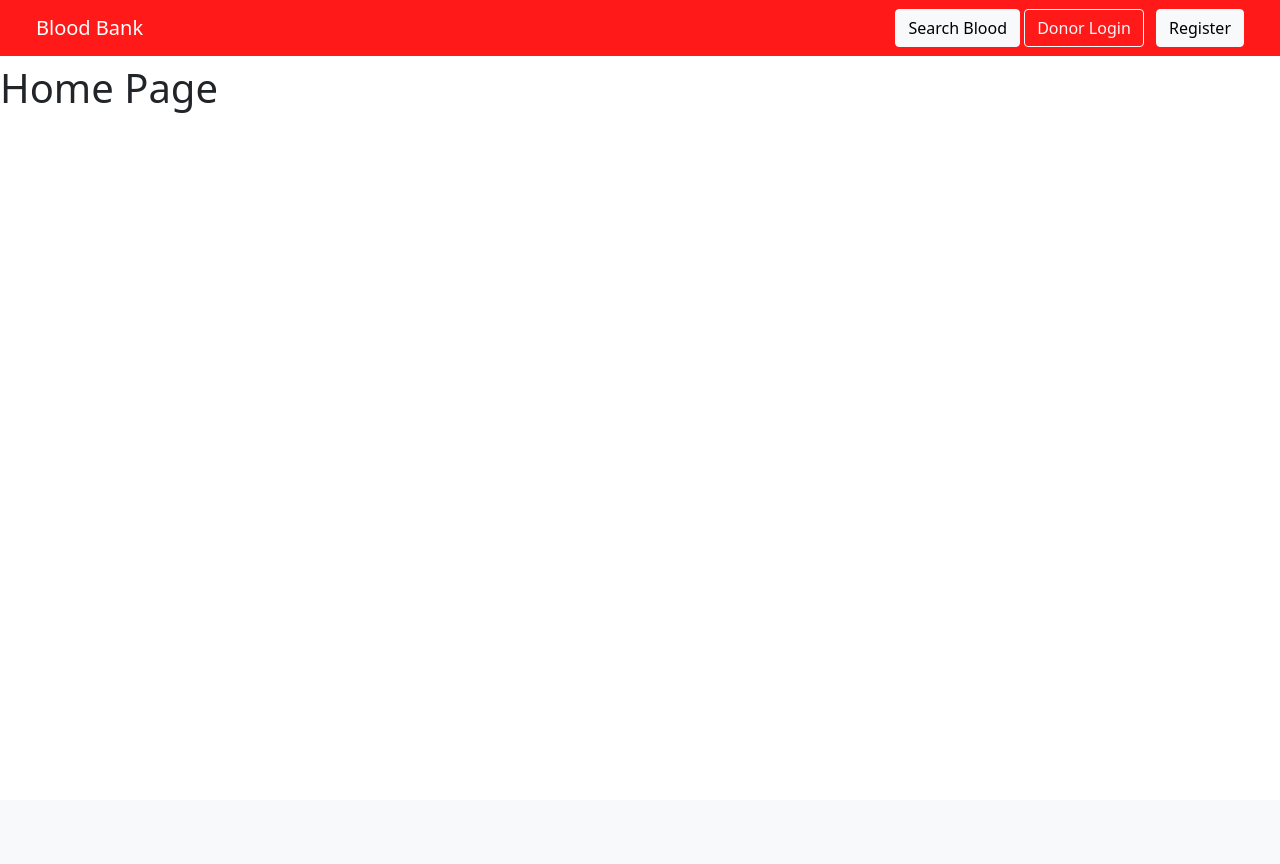
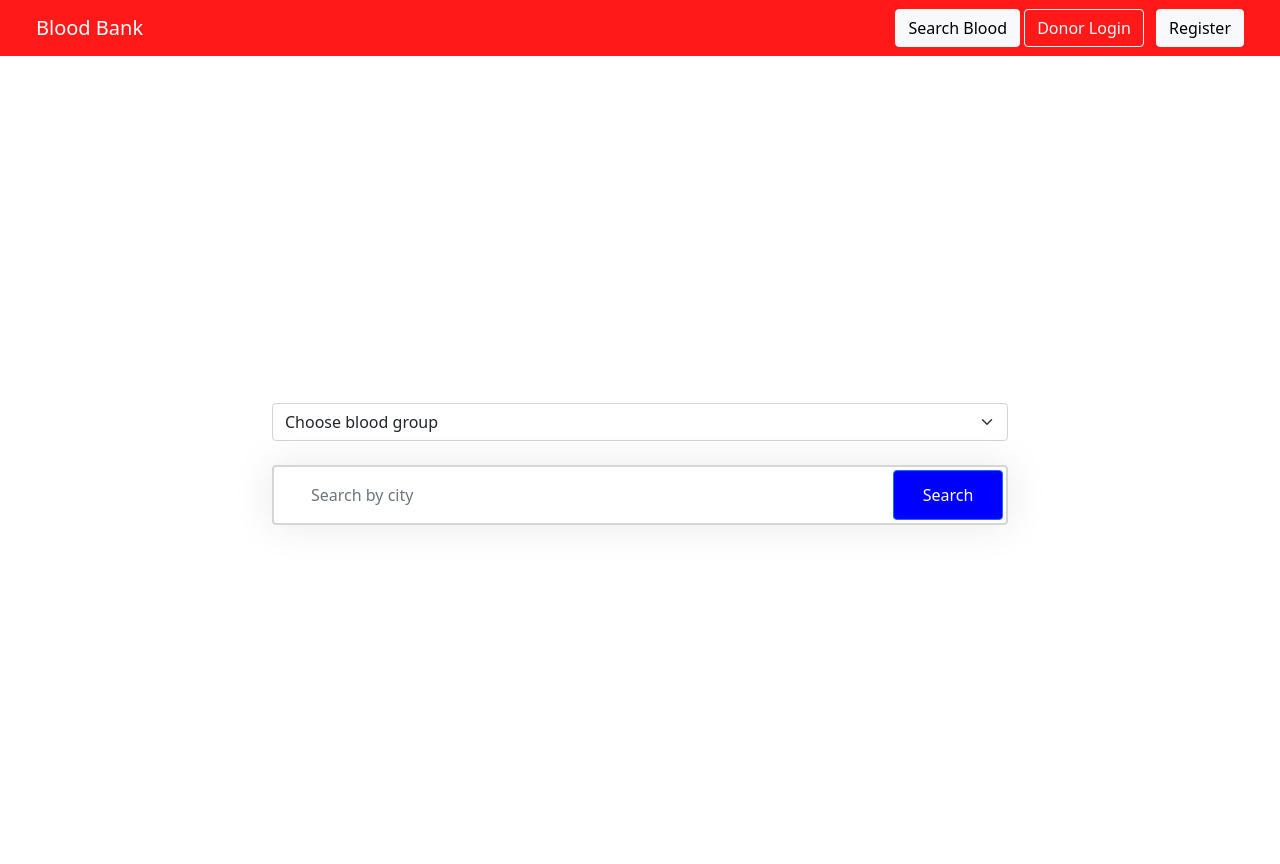
Before and after one commit to Ashu-r/blood-bank, a Flask app: page / in a window 1280 px wide. Before the commit the page ends 113 px from the top, so only its background shows below. Run offline with Flask 2, Linux system fonts and the light colour scheme.

Commit message:
Search on home page

```diff
--- a/app/forms.py
+++ b/app/forms.py
@@ -76,9 +76,3 @@ class UpdateForm(FlaskForm):
         if user:
             raise ValidationError(
                 'The email is taken, Please choose different Email.')
-
-class SearchForm(FlaskForm):
-    blood = SelectField('Blood Group', choices=[('#' , 'Select Blood Group'),('a+', 'A+'), ('b+', 'B+'), ('o+', 'O+'), (
-        'ab+', 'AB+'), ('a-', 'A-'), ('o-', 'O-'), ('b-', 'B-'), ('ab-', 'AB-')], validators=[DataRequired()])
-    city = StringField('city' , validators=[DataRequired()])
-    submit=SubmitField('Search')
--- a/app/routes.py
+++ b/app/routes.py
@@ -1,5 +1,5 @@
 from flask.helpers import url_for
-from app.forms import LoginForm, RegistrationForm, SearchForm, UpdateForm
+from app.forms import LoginForm, RegistrationForm,  UpdateForm
 from app.models import Donor
 from flask import render_template, redirect, flash, request
 from app import app, db
@@ -29,11 +29,12 @@ def register():
     return render_template('registration.html', title='Register', form=form)
 
 
-#@app.route('/search', methods=['GET', 'POST'])
-#def search():
- #   blood_group = request.args.get('bg')
-  #  city = request.args.get('city')
-   # return f'result for blood group {blood_group} and city {city}'
+@app.route('/result', methods=['GET', 'POST'])
+def search():
+   blood_group = request.args.get('bg')
+   city = request.args.get('city')
+   results = Donor.query.filter(Donor.city.like('%' + city + '%')).filter_by(bloodgroup=blood_group)
+   return render_template('result.html',results=results)
 
 
 @app.route('/login', methods=['GET', 'POST'])
@@ -100,17 +101,17 @@ def cancel():
     return redirect(url_for('my_account'))
 
 
-@app.route("/search", methods=["GET", "POST"])
-def search():
-    form=SearchForm()
-    if form.validate_on_submit():
-        city = form.city.data
-        blood = form.blood.data
-        # results=Donor.query.filter_by(bloodgroup = blood , city=city).all()
-        results = Donor.query.filter(Donor.city.like('%' + city + '%')).filter_by(bloodgroup=blood)
-        print(results)
-        if not results:
-            flash("No Results Available..")
-        else:
-            return render_template('result.html',results=results)
-    return render_template('search.html',form=form)
+# @app.route("/search", methods=["GET", "POST"])
+# def search():
+#     form=SearchForm()
+#     if form.validate_on_submit():
+#         city = form.city.data
+#         blood = form.blood.data
+#         # results=Donor.query.filter_by(bloodgroup = blood , city=city).all()
+#         results = Donor.query.filter(Donor.city.like('%' + city + '%')).filter_by(bloodgroup=blood)
+#         print(results)
+#         if not results:
+#             flash("No Results Available..")
+#         else:
+#             return render_template('result.html',results=results)
+#     return render_template('search.html',form=form)
--- a/app/templates/index.html
+++ b/app/templates/index.html
@@ -1,3 +1,28 @@
 {% extends 'base.html' %} {% block content %}
-<h1>Home Page</h1>
+<div class="container">
+	<div class="row height d-flex justify-content-center align-items-center">
+		<div class="col-md-8">
+			<form action="/result" method="GET">
+				<div class="mb-4 m">
+					<select name="bg" class="form-select" aria-label=" select ">
+						<option selected>Choose blood group</option>
+						<option value="a+">A+</option>
+						<option value="b+">B+</option>
+						<option value="o+">O+</option>
+						<option value="ab+">AB+</option>
+						<option value="a-">A-</option>
+						<option value="b-">B-</option>
+						<option value="o-">O-</option>
+						<option value="ab-">AB-</option>
+					</select>
+				</div>
+				<div class="search">
+					<i class="fa fa-search"></i>
+					<input type="text" name="city" class="form-control" placeholder="Search by city" />
+					<button type="submit" class="btn btn-primary">Search</button>
+				</div>
+			</form>
+		</div>
+	</div>
+</div>
 {% endblock %}
```
